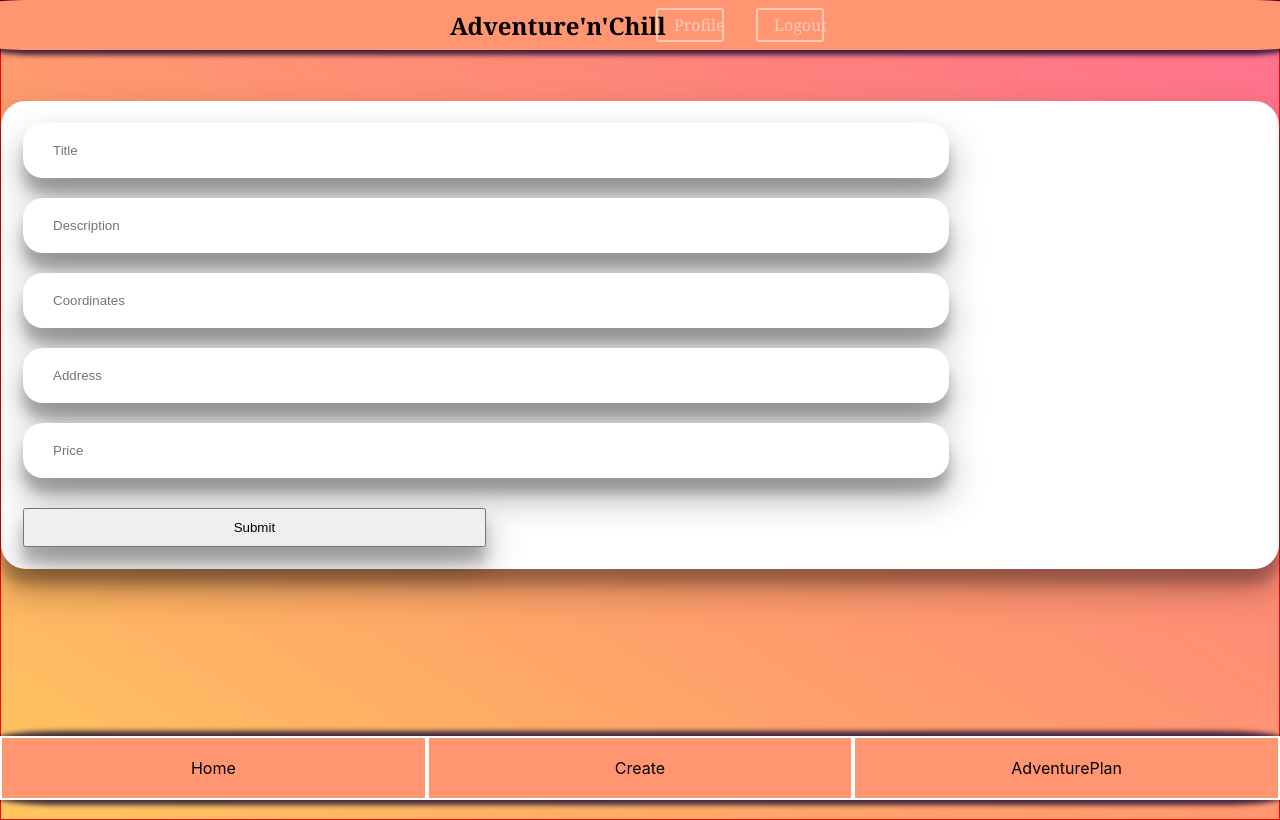
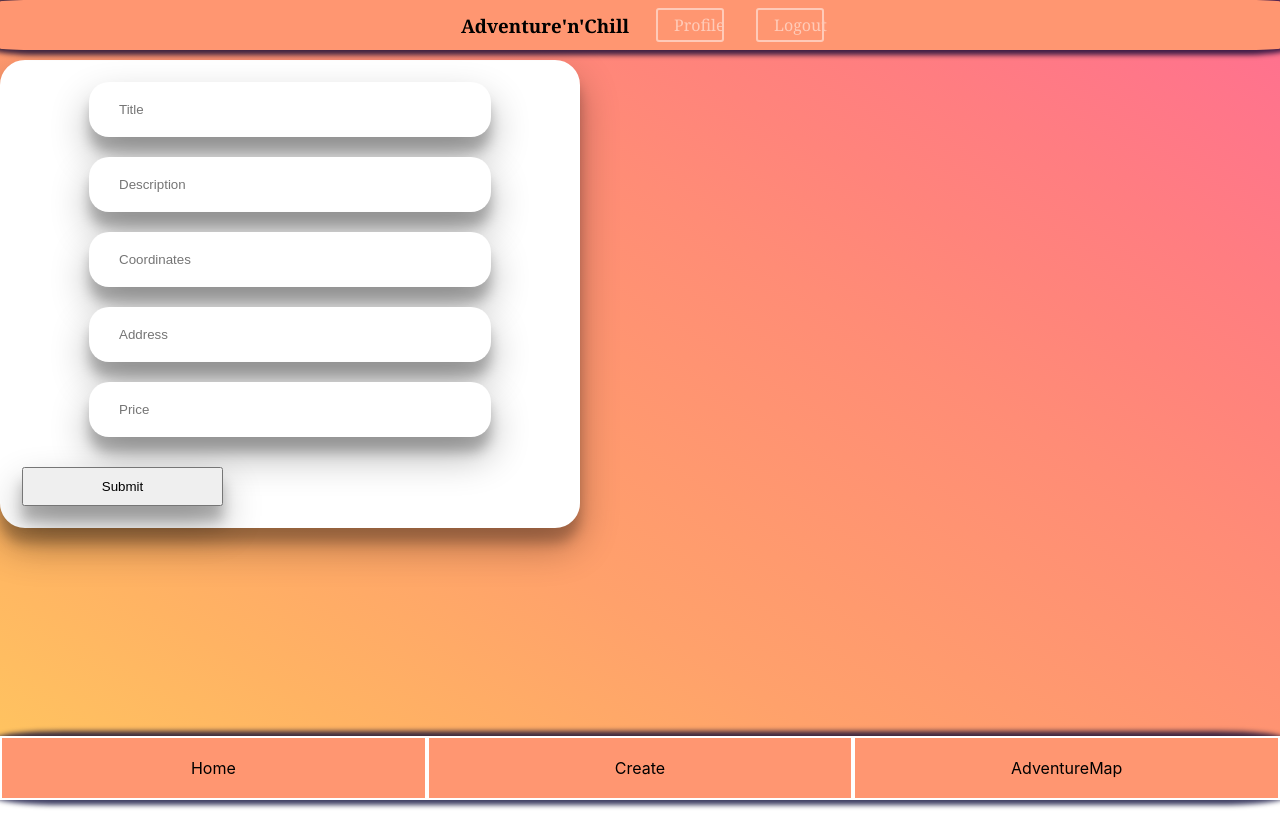
Before and after one commit to codeNilo93/Capstone-Project, a React (Create React App) app in the folder client/: page /form in a window 1280 px wide. Built offline with nearby package versions, Linux system fonts and the light colour scheme.

Commit message:
restyled components, added addLocation functionality

```diff
--- a/client/src/GlobalStyles.js
+++ b/client/src/GlobalStyles.js
@@ -8,6 +8,7 @@ const GlobalStyles = createGlobalStyle`
 
 body {
   margin: 0;
+  padding: 0;
     background-image: linear-gradient(to right top, #ffc75f, #ffbd61, #ffb363, #ffaa67, #ffa16b, #ff9a6e, #ff9372, #ff8c76, #ff847b, #ff7d81, #ff7689, #ff6f91);
     background-size: cover;
     background-position:  center;
--- a/client/src/components/AdventureMap/AdventureMap.js
+++ b/client/src/components/AdventureMap/AdventureMap.js
@@ -5,7 +5,6 @@ function AdventureMap() {
     <Wrapper>
       <h2>Wanna see all Adventures at once? Fear not, I'll show you an interactive map soon :P </h2>
       <p>This box shall hold the map</p>
-      <p>lol</p>
     </Wrapper>
   )
 }
--- a/client/src/components/App/App.js
+++ b/client/src/components/App/App.js
@@ -1,6 +1,7 @@
 import { Route, Switch } from 'react-router-dom'
 import { BrowserRouter as Router } from 'react-router-dom'
 import { useState, useEffect } from 'react'
+import styled from 'styled-components'
 
 import Header from '../Header/Header'
 import Hello from '../Hello/Hello'
@@ -16,7 +17,10 @@ import Profile from '../Profile/Profile'
 
 function App({ data }) {
 
+  const [locations, setlocations] = useState(data)
+
   return (
+    <Wrapper>
     <Router>
       <Header />
       <Switch>
@@ -27,10 +31,10 @@ function App({ data }) {
           <Login />
         </Route>
         <Route path="/home">
-          <CardList locations={data} />
+          <CardList locations={locations}/>
         </Route>
         <Route path="/form">
-          <Form />
+          <Form onCreateNewLocation={handleCreateNewLocation} />
         </Route>
         <Route path="/profile">
           <Profile />
@@ -41,7 +45,18 @@ function App({ data }) {
       </Switch>
       <Footer />
     </Router>
+    </Wrapper>
   )
+  function handleCreateNewLocation(newLocation){
+    const newLocations = [newLocation, ...locations]
+    setlocations(newLocations)
+  }
 }
 
 export default App
+
+const Wrapper = styled.section`
+height: 100vh;
+max-width: 600px;
+display: grid;
+`
--- a/client/src/components/Card/Card.js
+++ b/client/src/components/Card/Card.js
@@ -8,7 +8,9 @@ function Card (
         title,
     description,
     category,}
-) {
+)
+
+{
     return (
         <Wrapper>
         <StyledImage src={image} alt="that looks nice!" />
@@ -23,6 +25,7 @@ function Card (
 export default Card
 
 const Wrapper = styled.li`
+overflow: hidden;
 border-radius: 5px;
 background-color: #fff;
 display: flex;
@@ -50,17 +53,8 @@ h3 {
 
 const StyledImage = styled.img`
 width: 50%;
-flex: 1;
-background-color: #f6f6f6;
 display: flex;
 justify-content: center;
 align-items: center;
 border-radius: 5px 0 0 5px;
-img {
-  box-shadow: var(--box-shadow);
-  -webkit-box-shadow: var(--box-shadow);
-  max-width: 80%;
-  max-height: 130px;
-  margin: 1rem;
-}
 `
--- a/client/src/components/CardList/CardList.js
+++ b/client/src/components/CardList/CardList.js
@@ -31,26 +31,3 @@ const Wrapper = styled.section`
   flex-direction: column;
   gap: 100px;
 `
-
-const StyledList = styled.ul`
-position:absolute;
-left:0;
-right:0;
-  width: auto;
-  margin: auto;
-  width: 100%;
-  height: 50%;
-  border-color: red;
-`
-
-const HomeScroll = styled.section`
-border-color: red;
-  overflow: scroll;
-  padding: 10px;
-  height: 25%;
-  background-color: white;
-  border: 2px solid white;
-  border-radius: 50px;
-  box-shadow: rgba(0, 0, 0, 0.3) 0px 19px 38px,
-    rgba(0, 0, 0, 0.22) 0px 15px 12px;
-`
--- a/client/src/components/Footer/Footer.js
+++ b/client/src/components/Footer/Footer.js
@@ -8,7 +8,7 @@ function Footer() {
 
       <StyledLink to="/form">Create</StyledLink>
 
-      <StyledLink to="/adventure">AdventurePlan</StyledLink>
+      <StyledLink to="/adventure">AdventureMap</StyledLink>
     </Wrapper>
   )
 }
--- a/client/src/components/Form/Form.js
+++ b/client/src/components/Form/Form.js
@@ -2,33 +2,45 @@ import styled from 'styled-components/macro'
 import { useState } from 'react'
 import { nanoid } from 'nanoid'
 
-function Form( {locations, setlocations} ) {
+function Form({ onCreateNewLocation }) {
 
 
-  function createLocation({ title, description, image}) {
-    const newLocation = [
-      {
+  function handleSubmit(event) {
+    event.preventDefault()
+    const form = event.target
+    const {
+        title,
+        description,
+        coordinates,
+        address,
+        price,
+    } = form.elements
+
+    onCreateNewLocation({
         id: nanoid(),
-        title: title,
-        description: description,
-        image: image,
-      }
-    ]
+        title: title.value,
+        description: description.value,
+        coordinates: coordinates.value,
+        address: address.value,
+        price: price.value,
+      })
+      form.reset()
+
 
   }
 
   return (
     <Wrapper>
-      <FormMenu>
-        <InputField type="text" placeholder="Title" />
+      <FormMenu onSubmit={handleSubmit}>
+        <label><InputField name="title" type="text" placeholder="Title" /></label>
 
-        <InputField type="text" placeholder="Description" />
+        <label><InputField name="description" type="text" placeholder="Description" /></label>
 
-        <InputField type="text" placeholder="Coordinates" />
+        <label><InputField name="coordinates" type="text" placeholder="Coordinates" /></label>
 
-        <InputField type="text" placeholder="Address" />
+        <label><InputField name="address" type="text" placeholder="Address" /></label>
 
-        <InputField type="text" placeholder="Price" />
+        <label><InputField name="price" type="text" placeholder="Price" /></label>
 
         <SubmitButton type="submit">Submit</SubmitButton>
       </FormMenu>
@@ -40,14 +52,19 @@ export default Form
 
 const Wrapper = styled.section`
   height: auto;
-  border: 1px solid red;
-  margin: auto;
-  padding-top: 100px;
+  pad  border: 1px solid red;
+  padding-right: 20px;
+  text-align: center;
+  padding-top: 60px;
+  width: auto;
+  display: flex;
+  flex-direction: column;
+  gap: 100px;ding-top: 100px;
   padding-bottom: 250px;
   width: auto;
 `
 
-const FormMenu = styled.section`
+const FormMenu = styled.form`
   padding: 20px;
   background-color: white;
   display: flex;
--- a/client/src/components/Hello/Hello.js
+++ b/client/src/components/Hello/Hello.js
@@ -6,8 +6,7 @@ function Hello() {
     <Wrapper>
       <h2>Hello there, fellow adventurer!</h2>
       <ProfileImg src={Klammerfisch} alt="That's me!" />
-      <p>lol</p>
-      <p>lol</p>
+
     </Wrapper>
   )
 }
```
Also changed, not shown: 1 other file (tests, documents, lock files or other folders).
